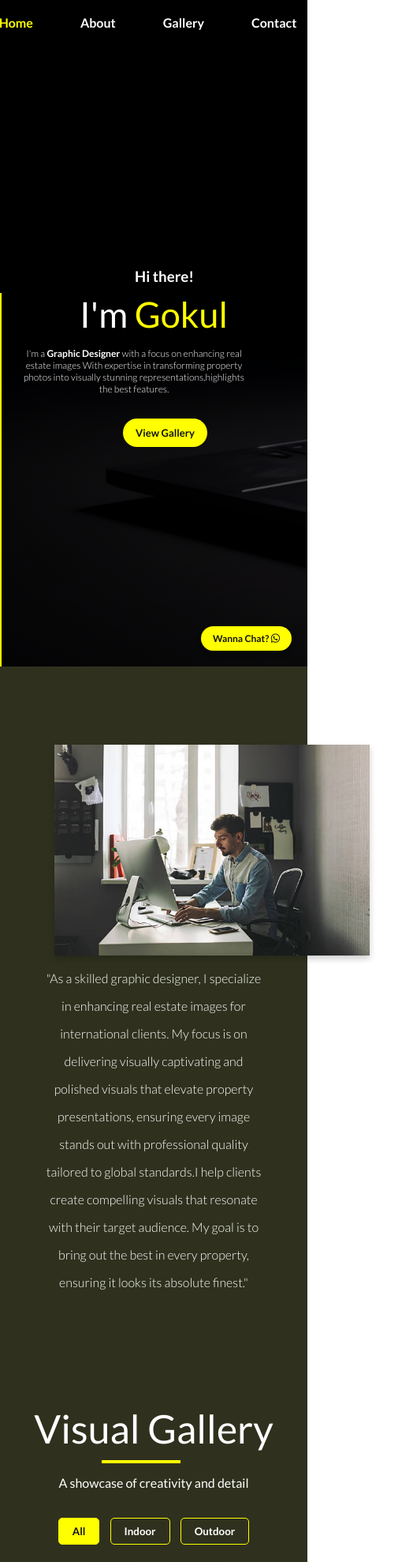
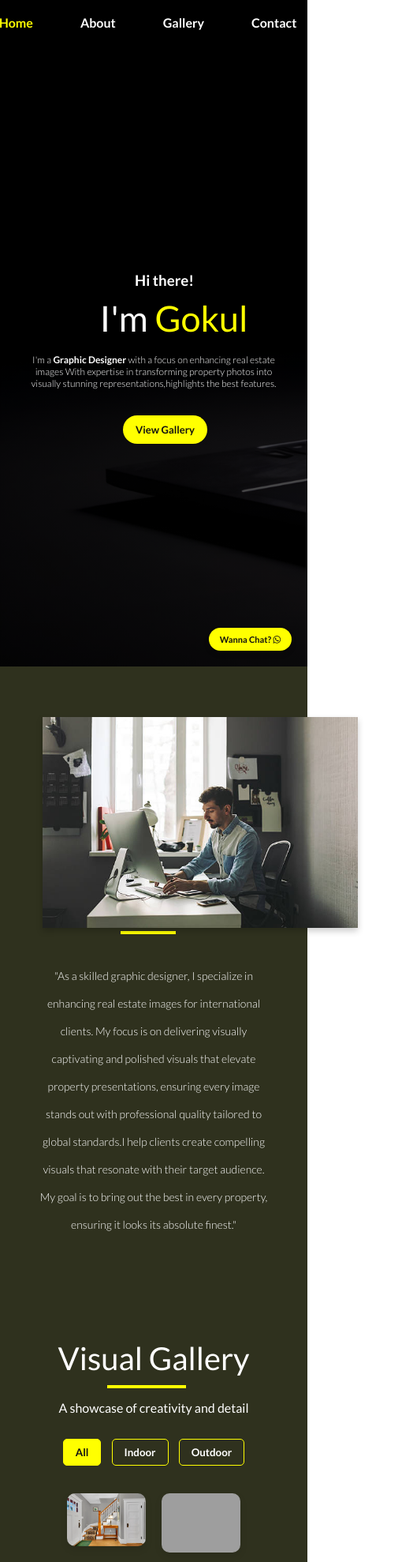
Before and after one commit to Kathir146/PixelPerfect-Portfolio, a website built with Parcel: page index.html in a window 390 px wide. Shown: the top 1978 px of the page at 79% size, 524 px wide, since content can reach past the window. Built offline with nearby package versions, Linux system fonts and the light colour scheme; grey boxes are pictures that could not be loaded.

Commit message:
make responsive

```diff
--- a/style.css
+++ b/style.css
@@ -147,33 +147,22 @@ nav ul li a.active {
   height: 20px;
   bottom: 30%;
 }
-@media (max-width: 700px) {
-  #home h1 span::after {
-    content: "";
-    position: absolute;
-    left: 0%;
-    height: 100%;
-    width: fit-content;
-    background: #eee;
-    border-left: 2px solid yellow;
-    animation: typing 1.5s steps(10) forwards, cursor 1s infinite alternate;
-  }
+@media (max-width: 480px) {
   #home h1 {
     color: #fff;
     font-size: 45px;
     font-weight: 500;
-    text-align: center;
+    margin-left: 30%;
   }
   .sub-text {
     color: #fff;
     font-size: 12px;
     font-weight: 300;
-    padding: 5px;
+    padding: 8px;
     text-align: center;
-    margin-right: 50px;
+    margin-right: 0px;
   }
   .title-name h3 {
-    text-align: center;
     margin-left: 43%;
   }
   .button {
@@ -256,14 +245,14 @@ nav ul li a.active {
 }
 @media (max-width: 700px) {
   #about {
-    padding-top: 40px;
+    padding-top: 30px;
   }
   .about h2 {
     text-align: left;
     font-weight: 700;
-    padding-left: 32%;
+    padding-left: 30%;
     padding-right: 10px;
-    padding-top: 63%;
+    padding-top: 65%;
   }
   #about h2::after {
     content: "";
@@ -272,14 +261,14 @@ nav ul li a.active {
     height: 4px;
     width: 70px;
     margin: 10px auto 15px;
-    margin-right: 61%;
+    margin-right: 58%;
   }
   .about .about-content {
     line-height: 35px;
-    padding: 20px 30px 30px 30px;
+    padding: 20px;
     text-align: center;
-    justify-content: space-evenly;
-    font-size: 16px;
+    justify-content: space-between;
+    font-size: 14px;
     font-weight: 300;
   }
   .image--container {
@@ -287,12 +276,13 @@ nav ul li a.active {
     position: relative;
     width: 500px;
     height: auto;
+    margin-left: -16%;
   }
 
   .work-image {
     position: absolute;
-    margin-left: 7%;
-    margin-top: 5%;
+    margin-right: 0%;
+    margin-top: 0%;
     width: 80%;
     box-shadow: 0 4px 8px rgba(0, 0, 0, 0.2);
     transition: transform 0.3s ease;
@@ -393,11 +383,10 @@ nav ul li a.active {
 .hidden {
   display: none;
 }
-@media (max-width: 700px) {
+@media (max-width: 480px) {
   #portfolio h1 {
     color: #fff;
-    text-align: center;
-    font-size: 50px;
+    font-size: 40px;
     font-weight: 500;
   }
   #portfolio h1::after {
@@ -407,23 +396,24 @@ nav ul li a.active {
     height: 4px;
     width: 100px;
     margin: 10px auto 15px;
-    margin-right: 40%;
+    margin-right: 38%;
   }
   #portfolio p {
-    text-align: center;
     color: #fff;
+    padding-bottom: 20px;
   }
   .portfolio-section {
-    padding: 30px;
-    text-align: center;
+    padding: 5px;
   }
-
+  .portfolio.grid {
+    margin-left: 3%;
+  }
   .filter-buttons {
-    margin-bottom: 20px;
+    margin-bottom: 30px;
   }
 
   .filter-btn {
-    padding: 8px 17px;
+    padding: 8px 15px;
     border: none;
     background-color: transparent;
     border: 1px solid yellow;
@@ -460,7 +450,7 @@ nav ul li a.active {
 }
 
 .contact-form {
-  background: linear-gradient(rgba(12, 14, 22, 0.7), rgba(12, 14, 22, 0.7));
+  background: linear-gradient(rgb(52, 51, 38), rgba(52, 51, 38));
   position: relative;
 }
 
@@ -585,8 +575,9 @@ textarea.input {
   opacity: 0;
   transition: 0.3s;
   height: 5px;
-  background: linear-gradient(rgba(12, 14, 22, 0.7), rgba(12, 14, 22, 0.7));
   top: 50%;
+  background: linear-gradient(rgb(52, 51, 38), rgba(52, 51, 38));
+
   transform: translateY(-50%);
 }
 
@@ -760,13 +751,22 @@ textarea.input {
   .social-media {
     padding: 1.5rem 0 0 0;
   }
+  .copyright {
+    font-size: 11px;
+    padding: 12px;
+    text-align: center;
+    color: #ffffff;
+    background-color: #2f311e;
+  }
 }
 
 @media (max-width: 480px) {
   .container {
     padding: 1.5rem;
   }
-
+  .form {
+    z-index: 10;
+  }
   .contact-info:before {
     display: none;
   }
@@ -842,7 +842,7 @@ textarea.input {
   transform: scale(0.9);
   box-shadow: 0 6px 8px rgba(0, 0, 0, 0.3);
 }
-@media (max-width: 700px) {
+@media (max-width: 480px) {
   .help-button {
     position: fixed;
     bottom: 20px;
@@ -853,8 +853,8 @@ textarea.input {
     border-radius: 50px;
     box-shadow: 0 4px 6px rgba(0, 0, 0, 0.2);
     text-align: center;
-    padding: 8px 15px;
-    font-size: 12px;
+    padding: 8px 14px;
+    font-size: 11px;
     font-weight: bold;
     transition: all 0.3s ease;
   }
@@ -865,7 +865,7 @@ textarea.input {
   }
   .help-button a i {
     color: #111;
-    font-size: 13px;
+    font-size: 11px;
   }
 }
 /*--------------------------Custom ScrollBar----------------------*/
```
